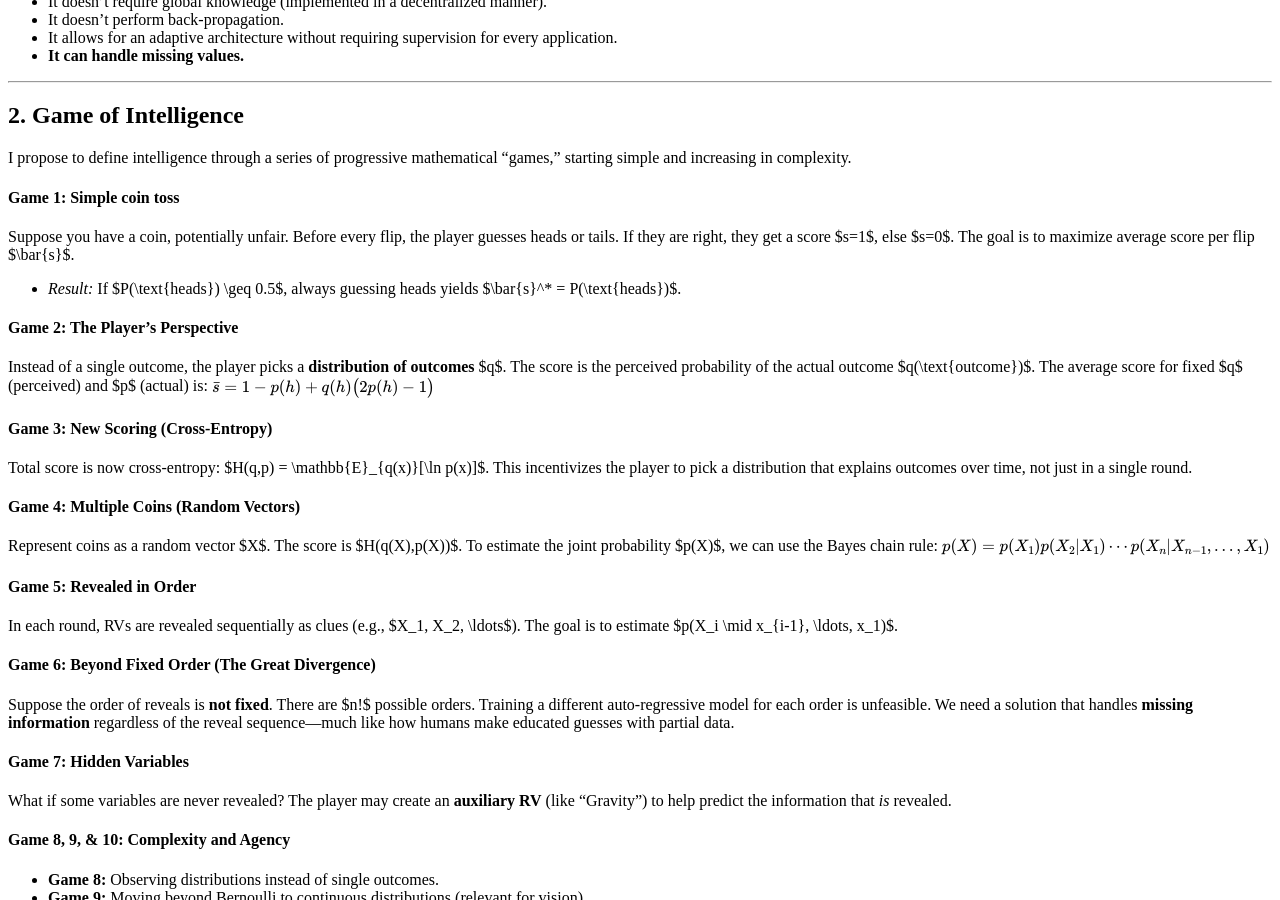
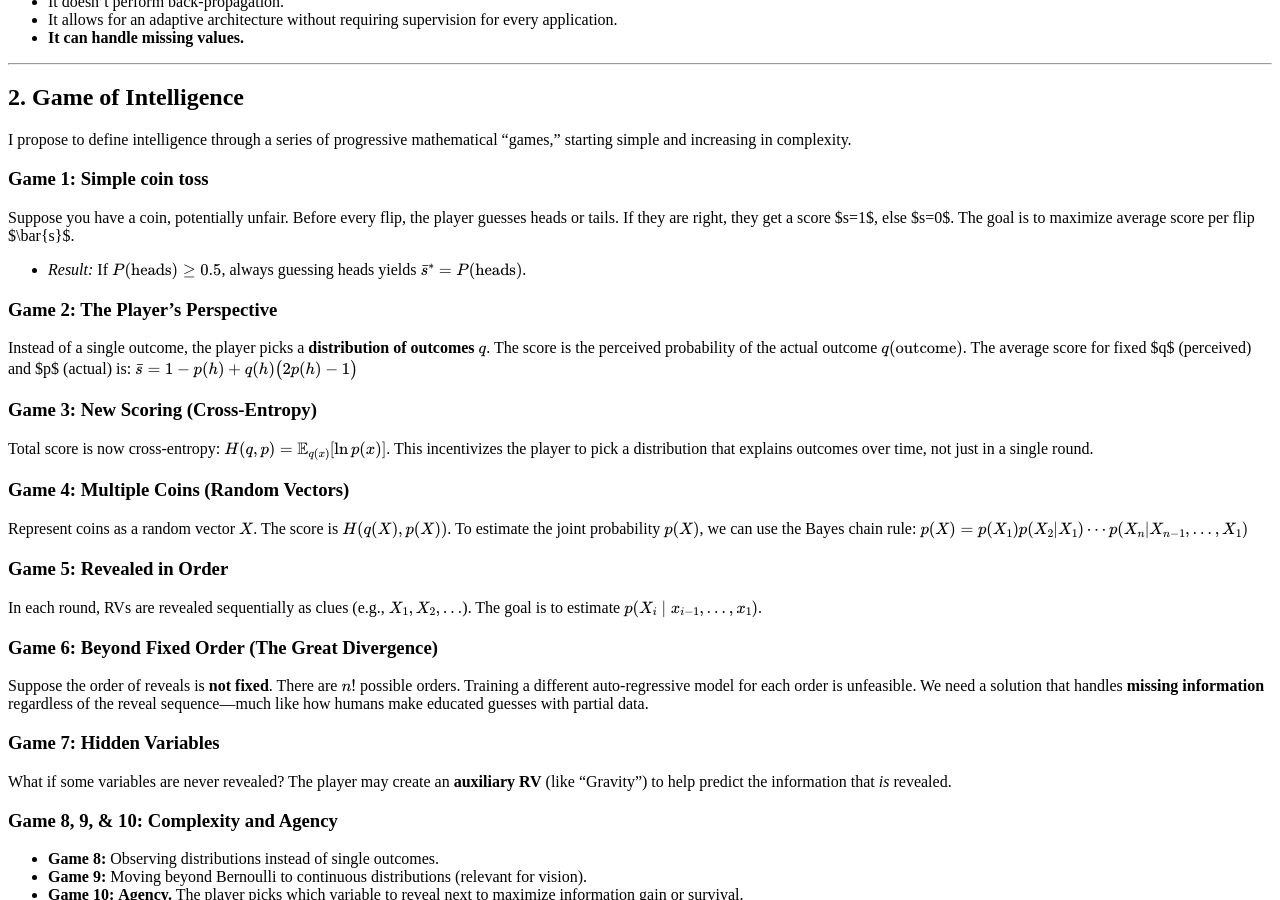
Before and after one commit to spiridonoff/spiridonoff.github.io, a Jekyll site: the page built from _posts/2025-08-01-game-of-intelligence.md, in a window 1280 px wide and 900 px high, scrolled down 501 px. Built offline with Jekyll 4.4.1, drawn with Linux system fonts in a browser that asks for light colours.

Commit message:
fix inline equations

```diff
--- a/_posts/2025-09-01-game-of-intelligence.md
+++ b/_posts/2025-08-01-game-of-intelligence.md
@@ -10,7 +10,6 @@ permalink: /articles/game-of-intelligence
 # Game of Intelligence
 **Artin Spiridonoff**
 *August 2025*
-
 ---
 
 ## 1. Introduction
@@ -33,32 +32,32 @@ To move beyond a vague definition, I propose that an algorithmic solution for in
 ## 2. Game of Intelligence
 I propose to define intelligence through a series of progressive mathematical "games," starting simple and increasing in complexity.
 
-#### Game 1: Simple coin toss
+### Game 1: Simple coin toss
 Suppose you have a coin, potentially unfair. Before every flip, the player guesses heads or tails. If they are right, they get a score $s=1$, else $s=0$. The goal is to maximize average score per flip $\bar{s}$.
-*   *Result:* If $P(\text{heads}) \geq 0.5$, always guessing heads yields $\bar{s}^* = P(\text{heads})$.
+*   *Result:* If $$P(\text{heads}) \geq 0.5$$, always guessing heads yields $$\bar{s}^* = P(\text{heads})$$.
 
-#### Game 2: The Player's Perspective
-Instead of a single outcome, the player picks a **distribution of outcomes** $q$. The score is the perceived probability of the actual outcome $q(\text{outcome})$.
+### Game 2: The Player's Perspective
+Instead of a single outcome, the player picks a **distribution of outcomes** $$q$$. The score is the perceived probability of the actual outcome $$q(\text{outcome})$$.
 The average score for fixed $q$ (perceived) and $p$ (actual) is:
 $$ \bar{s} = 1 - p(h) + q(h)\big( 2p(h) - 1 \big) $$
 
-#### Game 3: New Scoring (Cross-Entropy)
-Total score is now cross-entropy: $H(q,p) = \mathbb{E}_{q(x)}[\ln p(x)]$. This incentivizes the player to pick a distribution that explains outcomes over time, not just in a single round.
+### Game 3: New Scoring (Cross-Entropy)
+Total score is now cross-entropy: $$H(q,p) = \mathbb{E}_{q(x)}[\ln p(x)]$$. This incentivizes the player to pick a distribution that explains outcomes over time, not just in a single round.
 
-#### Game 4: Multiple Coins (Random Vectors)
-Represent coins as a random vector $X$. The score is $H(q(X),p(X))$. To estimate the joint probability $p(X)$, we can use the Bayes chain rule:
+### Game 4: Multiple Coins (Random Vectors)
+Represent coins as a random vector $$X$$. The score is $$H(q(X),p(X))$$. To estimate the joint probability $$p(X)$$, we can use the Bayes chain rule:
 $$ p(X) = p(X_1)p(X_2 | X_1) \cdots p(X_n | X_{n-1}, \ldots, X_1) $$
 
-#### Game 5: Revealed in Order
-In each round, RVs are revealed sequentially as clues (e.g., $X_1, X_2, \ldots$). The goal is to estimate $p(X_i \mid x_{i-1}, \ldots, x_1)$.
+### Game 5: Revealed in Order
+In each round, RVs are revealed sequentially as clues (e.g., $$X_1, X_2, \ldots$$). The goal is to estimate $$p(X_i \mid x_{i-1}, \ldots, x_1)$$.
 
-#### Game 6: Beyond Fixed Order (The Great Divergence)
-Suppose the order of reveals is **not fixed**. There are $n!$ possible orders. Training a different auto-regressive model for each order is unfeasible. We need a solution that handles **missing information** regardless of the reveal sequence—much like how humans make educated guesses with partial data.
+### Game 6: Beyond Fixed Order (The Great Divergence)
+Suppose the order of reveals is **not fixed**. There are $$n!$$ possible orders. Training a different auto-regressive model for each order is unfeasible. We need a solution that handles **missing information** regardless of the reveal sequence—much like how humans make educated guesses with partial data.
 
-#### Game 7: Hidden Variables
+### Game 7: Hidden Variables
 What if some variables are never revealed? The player may create an **auxiliary RV** (like "Gravity") to help predict the information that *is* revealed.
 
-#### Game 8, 9, & 10: Complexity and Agency
+### Game 8, 9, & 10: Complexity and Agency
 *   **Game 8:** Observing distributions instead of single outcomes.
 *   **Game 9:** Moving beyond Bernoulli to continuous distributions (relevant for vision).
 *   **Game 10:** **Agency.** The player picks which variable to reveal next to maximize information gain or survival.
```
Also changed, not shown: _posts/2025-05-27-toward-general-intelligence.md (+6 -4 lines).
